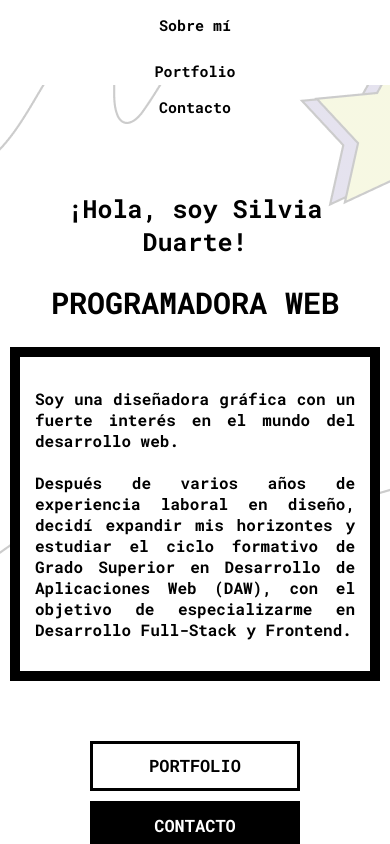
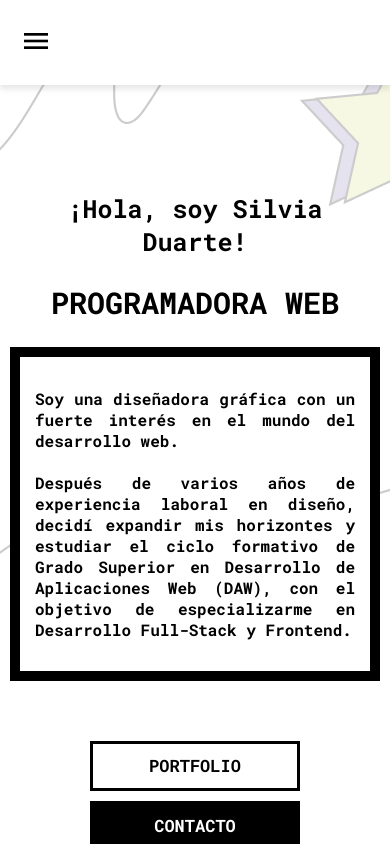
Before and after one commit to duarteartes/Portfolio-Personal, an Angular app: page / in a window 390 px wide. Shown: the top 844 px of the page. Built offline with nearby package versions, Linux system fonts and the light colour scheme.

Commit message:
Header responsive

```diff
--- a/src/app/header/header.component.css
+++ b/src/app/header/header.component.css
@@ -7,6 +7,7 @@
     align-items: center;
     background: white;
     z-index: 1000;
+    box-shadow: 0 4px 6px rgba(0,0,0,0.1);
 }
 
 .nav {
@@ -14,6 +15,14 @@
     display: flex;
     justify-content: space-between;
     padding: 0 20px;
+    align-items: center;
+}
+
+.nav-links {
+    display: flex;
+    justify-content: space-between;
+    align-items: center;
+    width: 100%;
 }
 
 .nav-left, .nav-right {
@@ -35,12 +44,37 @@ button {
     }
 }
 
-@media (max-width: 600px) {
-    .nav {
+/*-------------------- HAMBURGUESA OCULTA EN PC ---------------------*/
+
+.hamburguer {
+    display: none;
+    cursor: pointer;
+}
+
+.material-icons {
+    font-size: 32px;
+}
+
+/*-------------------- MOVIL/TABLET --------------------*/
+
+@media (max-width: 1024px) {
+    .hamburguer {
+        display: block;
+    }
+    .nav-links {
+        display: none;
         flex-direction: column;
         align-items: center;
-        height: auto;
-        padding: 10px 0;
+        width: 100%;
+        background: white;
+        position: absolute;
+        top: 85px;
+        left: 0;
+        padding: 20px 0;
+        box-shadow: 0 4px 6px rgba(0,0,0,0.1);
+    }
+    .nav-links.open {
+        display: flex;
     }
     .nav-left, .nav-right {
         flex-direction: column;
--- a/src/app/header/header.component.html
+++ b/src/app/header/header.component.html
@@ -1,5 +1,11 @@
 <header class="header">
     <nav class="nav">
+
+        <div class="hamburguer" (click)="toggleMenu()">
+            <span class="material-icons">menu</span>
+        </div>
+
+        <div class="nav-links" [class.open]="isMenuOpen">
             <div class="nav-left">
                 <button routerLink="/">Home</button>
                 <button routerLink="/sobre-mi">Sobre mí</button>
@@ -8,5 +14,7 @@
             <div class="nav-right">
                 <button routerLink="/contacto">Contacto</button>
             </div>
+        </div>
+
     </nav>
 </header>
--- a/src/app/header/header.component.ts
+++ b/src/app/header/header.component.ts
@@ -10,4 +10,9 @@ import { RouterModule } from '@angular/router';
 })
 export class HeaderComponent {
 
+  isMenuOpen: boolean = false;
+
+  toggleMenu() {
+    this.isMenuOpen = !this.isMenuOpen;
+  }
 }
--- a/src/app/home/home.component.css
+++ b/src/app/home/home.component.css
@@ -102,7 +102,7 @@ html, body {
         width: 100%;
         max-width: 100%;
         padding: 20px 10px;
-        padding-bottom: 350px;
+        padding-bottom: 380px;
         position: relative;
     }
     .title {
--- a/src/index.html
+++ b/src/index.html
@@ -7,6 +7,7 @@
   <meta name="viewport" content="width=device-width, initial-scale=1">
   <link rel="icon" type="image/x-icon" href="favicon.ico">
   <link href="https://fonts.googleapis.com/css2?family=Roboto+Mono:wght@400;700&display=swap" rel="stylesheet">
+  <link href="https://fonts.googleapis.com/icon?family=Material+Icons" rel="stylesheet">
 </head>
 <body>
   <app-root></app-root>
```
Lines whose indentation alone changed are shown as unchanged.
